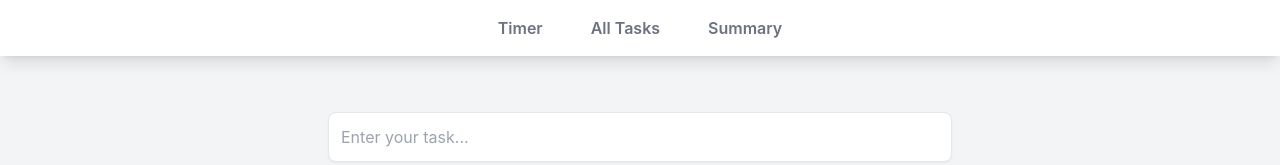
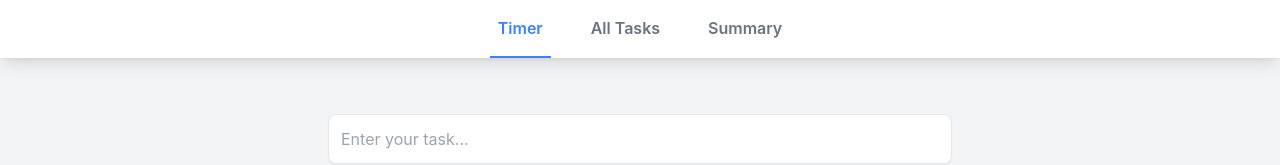
Before and after one commit to evelynso2024/TimeWell, a React (Create React App) app: page / in a window 1280 px wide. Shown: the top 165 px of the page. Built offline with nearby package versions, Linux system fonts and the light colour scheme; the HTML template or start-up script is replaced by a standard one.

Commit message:
Update App.js

```diff
--- a/src/App.js
+++ b/src/App.js
@@ -1,23 +1,51 @@
-import { BrowserRouter as Router, Routes, Route, Link } from 'react-router-dom';
+import { BrowserRouter as Router, Routes, Route, Link, useLocation } from 'react-router-dom';
 import Timer from './components/Timer';
 import AllTasks from './components/AllTasks';
 import Summary from './components/Summary';
 import React, { useState } from 'react';
 
+// Create a new NavLink component
+function NavLink({ to, children, disabled, onClick }) {
+  const location = useLocation();
+  const isActive = location.pathname === to;
+
+  const baseClasses = "py-4 px-2 font-semibold transition duration-300";
+  const activeClasses = "text-blue-500 border-b-2 border-blue-500";
+  const inactiveClasses = "text-gray-500 hover:text-blue-500";
+  const disabledClasses = "text-gray-300 cursor-not-allowed";
+
+  if (disabled) {
+    return (
+      <button
+        onClick={onClick}
+        className={`${baseClasses} ${disabledClasses}`}
+      >
+        {children}
+      </button>
+    );
+  }
+
+  return (
+    <Link
+      to={to}
+      className={`${baseClasses} ${isActive ? activeClasses : inactiveClasses}`}
+    >
+      {children}
+    </Link>
+  );
+}
+
 function App() {
   const [isTimerActive, setIsTimerActive] = useState(false);
   const [showWarning, setShowWarning] = useState(false);
 
-  // Function to handle timer state changes
   const handleTimerStateChange = (isActive) => {
     setIsTimerActive(isActive);
   };
 
-  // Function to handle disabled navigation clicks
   const handleDisabledClick = (e) => {
     e.preventDefault();
     setShowWarning(true);
-    // Auto-hide warning after 2 seconds
     setTimeout(() => setShowWarning(false), 2000);
   };
 
@@ -28,42 +56,35 @@ function App() {
         <nav className="bg-white shadow-lg relative">
           <div className="max-w-6xl mx-auto px-4">
             <div className="flex justify-center space-x-8">
-              <Link
-                to="/"
-                className="py-4 px-2 text-gray-500 font-semibold hover:text-blue-500 transition duration-300"
-              >
+              <NavLink to="/">
                 Timer
-              </Link>
-              {/* Disabled links when timer is active */}
+              </NavLink>
+
               {isTimerActive ? (
                 <>
-                  <button
+                  <NavLink
+                    disabled
                     onClick={handleDisabledClick}
-                    className="py-4 px-2 text-gray-300 font-semibold cursor-not-allowed"
+                    to="/all-tasks"
                   >
                     All Tasks
-                  </button>
-                  <button
+                  </NavLink>
+                  <NavLink
+                    disabled
                     onClick={handleDisabledClick}
-                    className="py-4 px-2 text-gray-300 font-semibold cursor-not-allowed"
+                    to="/summary"
                   >
                     Summary
-                  </button>
+                  </NavLink>
                 </>
               ) : (
                 <>
-                  <Link
-                    to="/all-tasks"
-                    className="py-4 px-2 text-gray-500 font-semibold hover:text-blue-500 transition duration-300"
-                  >
+                  <NavLink to="/all-tasks">
                     All Tasks
-                  </Link>
-                  <Link
-                    to="/summary"
-                    className="py-4 px-2 text-gray-500 font-semibold hover:text-blue-500 transition duration-300"
-                  >
+                  </NavLink>
+                  <NavLink to="/summary">
                     Summary
-                  </Link>
+                  </NavLink>
                 </>
               )}
             </div>
```
